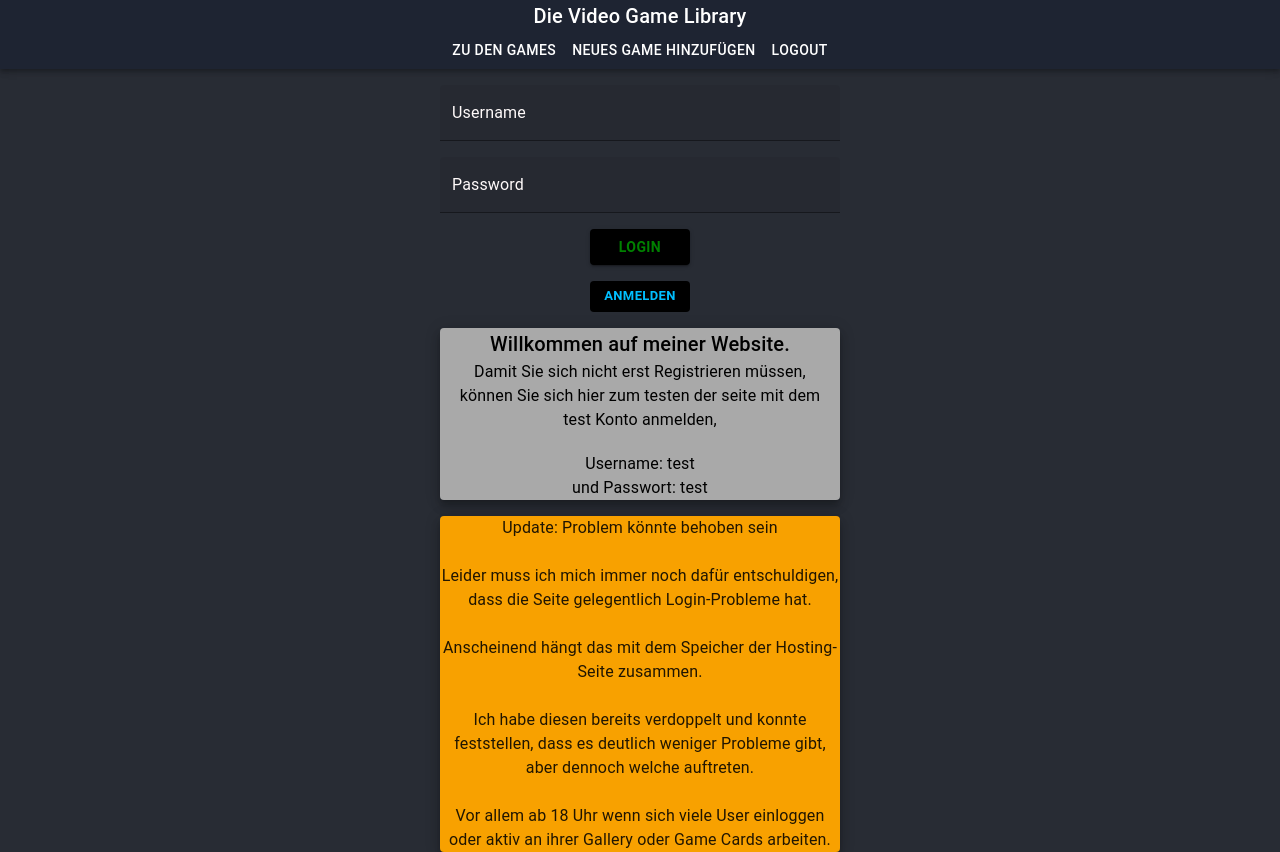
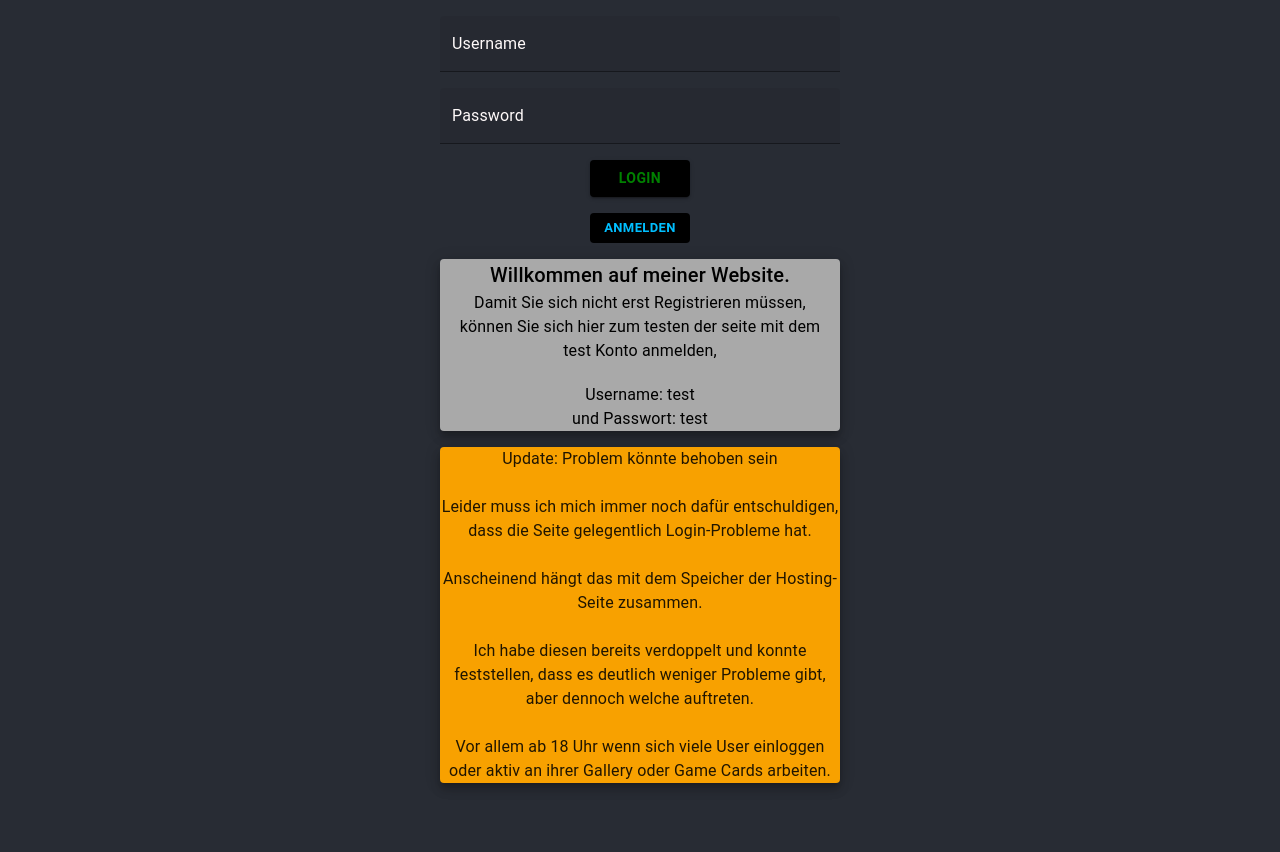
Before and after one commit to CodingRobIT/Digitales-Gesellenstueck, a React (Create React App) app in the folder frontend/: page /login in a window 1280 px wide. After the commit the page ends 800 px from the top, so only its background shows below. Built offline with nearby package versions, Linux system fonts and the light colour scheme; no server answers.

Commit message:
Edit the SignIn and SignUp page Header is no longer displayed here

```diff
--- a/frontend/src/App.tsx
+++ b/frontend/src/App.tsx
@@ -41,7 +41,10 @@ function App() {
     return (
         <BrowserRouter>
             <div className="App">
-                <Header onLogout={handleLogout}/>
+                {/*This line displays the header only after successful login*/}
+                {window.location.pathname !== '/login' && window.location.pathname !== '/signup' && <Header onLogout={handleLogout} />}
+                {/*This line always displays the header*/}
+                {/*<Header onLogout={handleLogout}/>*/}
                 <Routes>
                     <Route path="/login" element={<LoginPage onLogin={handleLogin}/>}/>
                     <Route path="/signup" element={<SignUpPage createUser={createUser}/>}/>
```
